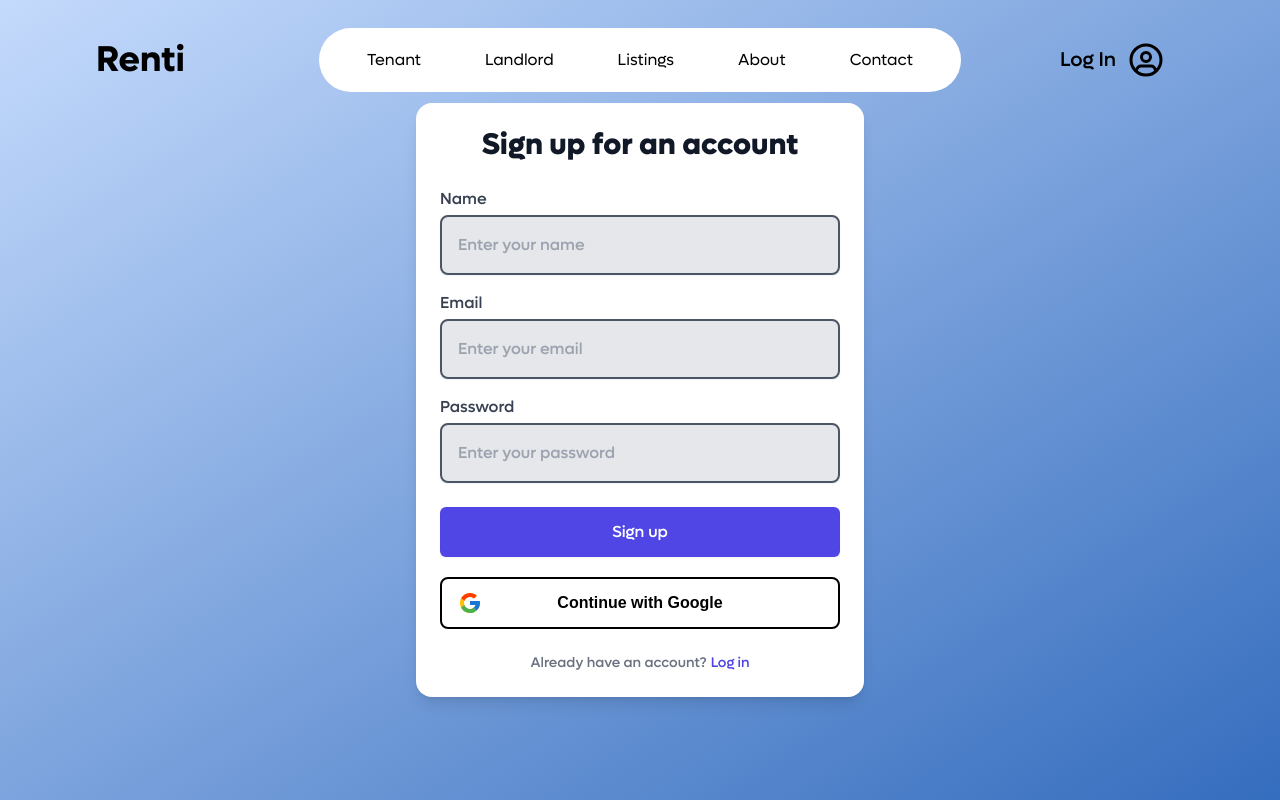
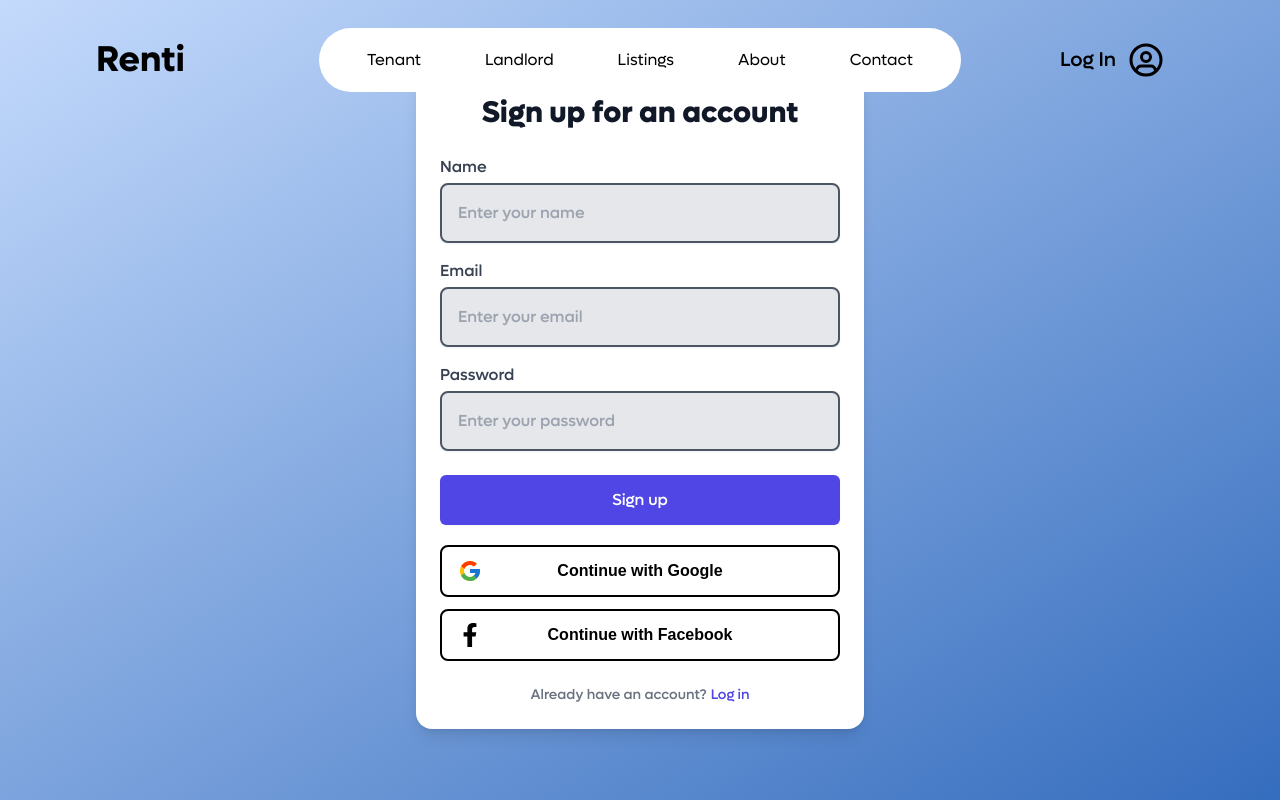
Before and after one commit to RentiDev/Renti, a Next.js app: page /signup in a window 1280 px wide. Built offline with nearby package versions, Linux system fonts and the light colour scheme; no server answers.

Commit message:
attempt facebook login

```diff
--- a/src/components/Login/SignUpWindow.tsx
+++ b/src/components/Login/SignUpWindow.tsx
@@ -3,6 +3,7 @@ import Link from 'next/link';
 import Button from '../Button';
 import { useState } from "react";
 import {FcGoogle} from 'react-icons/fc';
+import {FaFacebookF} from 'react-icons/fa';
 import { signIn } from "next-auth/react";
 import toast from "react-hot-toast"
 import { useRouter } from "next/router";
@@ -106,7 +107,7 @@ const SignUpWindow =() => {
                     Sign up
                   </button>
                 </div>
-                <div className="flex flex-col mt-5 font-lufgaLight">
+                <div className="flex flex-col mt-5 gap-3 font-lufgaLight">
                 <Button
                   outline
                   label="Continue with Google"
@@ -135,6 +136,33 @@ const SignUpWindow =() => {
                   }}
 
                 />
+                <Button
+                  outline
+                  label="Continue with Facebook"
+                  icon={FaFacebookF}
+                  onClick = {() => {
+                    signIn('facebook', { callbackUrl: '/' })
+                    .then((callback) => {
+                      if (callback?.ok) {
+                        toast.success('Logged in successfully!');
+                        router.push('/')
+                        .then(() => {
+                          console.log("Redirected to home page");
+                        })
+                        .catch((error: unknown) => {
+                          // Handle error during sign-in
+                        });
+                      }
+                      if (callback?.error) {
+                        toast.error(callback.error);
+                        console.log('Error logging in: ', callback.error);
+                      }
+                    })
+                    .catch((error: any) => {
+                      console.log('Error logging in: ', error);
+                    });
+                  }}
+                />
               </div>
               </form>
               <div className="mt-6 font-lufgaMedium text-sm text-gray-500 text-center">
--- a/src/pages/api/auth/[...nextauth].ts
+++ b/src/pages/api/auth/[...nextauth].ts
@@ -1,6 +1,8 @@
 import bcrypt from "bcrypt";
-import NextAuth, { AuthOptions } from "next-auth";
+import NextAuth, { type AuthOptions } from "next-auth";
 import CredentialsProvider from "next-auth/providers/credentials";
+import FacebookProvider from "next-auth/providers/facebook";
+// import {LoginSocialFacebook} from "reactjs-social-login";
 import GithubProvider from "next-auth/providers/github";
 import GoogleProvider from "next-auth/providers/google";
 import { PrismaAdapter } from "@next-auth/prisma-adapter";
@@ -30,6 +32,10 @@ export const authOptions: AuthOptions = {
             .catch((err) => reject(err));
         });
       },
+    }),
+    FacebookProvider({
+      clientId: process.env.FACEBOOK_CLIENT_ID as string,
+      clientSecret: process.env.FACEBOOK_CLIENT_SECRET as string,
     }),
     CredentialsProvider({
       name: "credentials",
```
Also changed, not shown: 1 other file (tests, documents, lock files or other folders).
